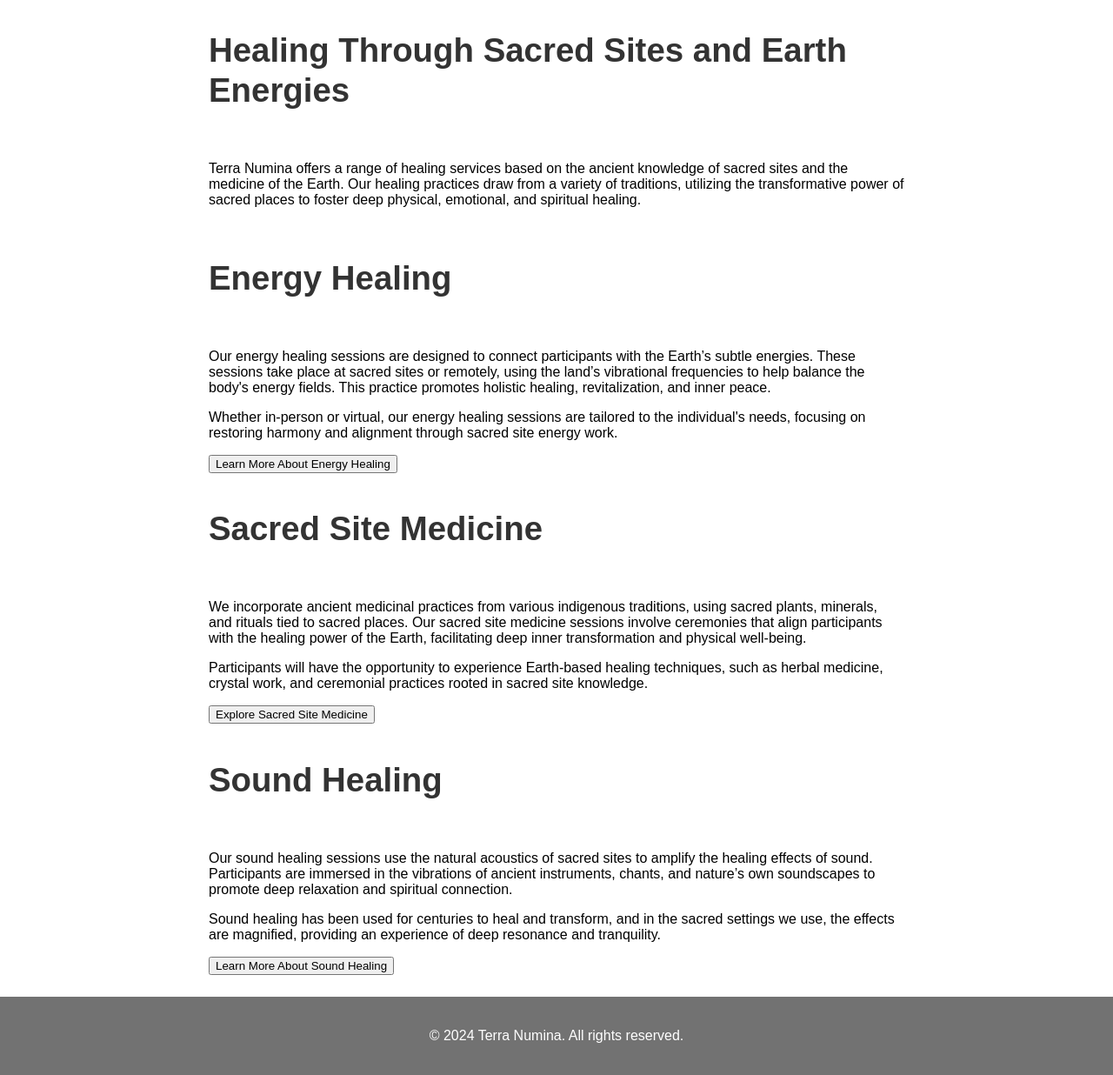
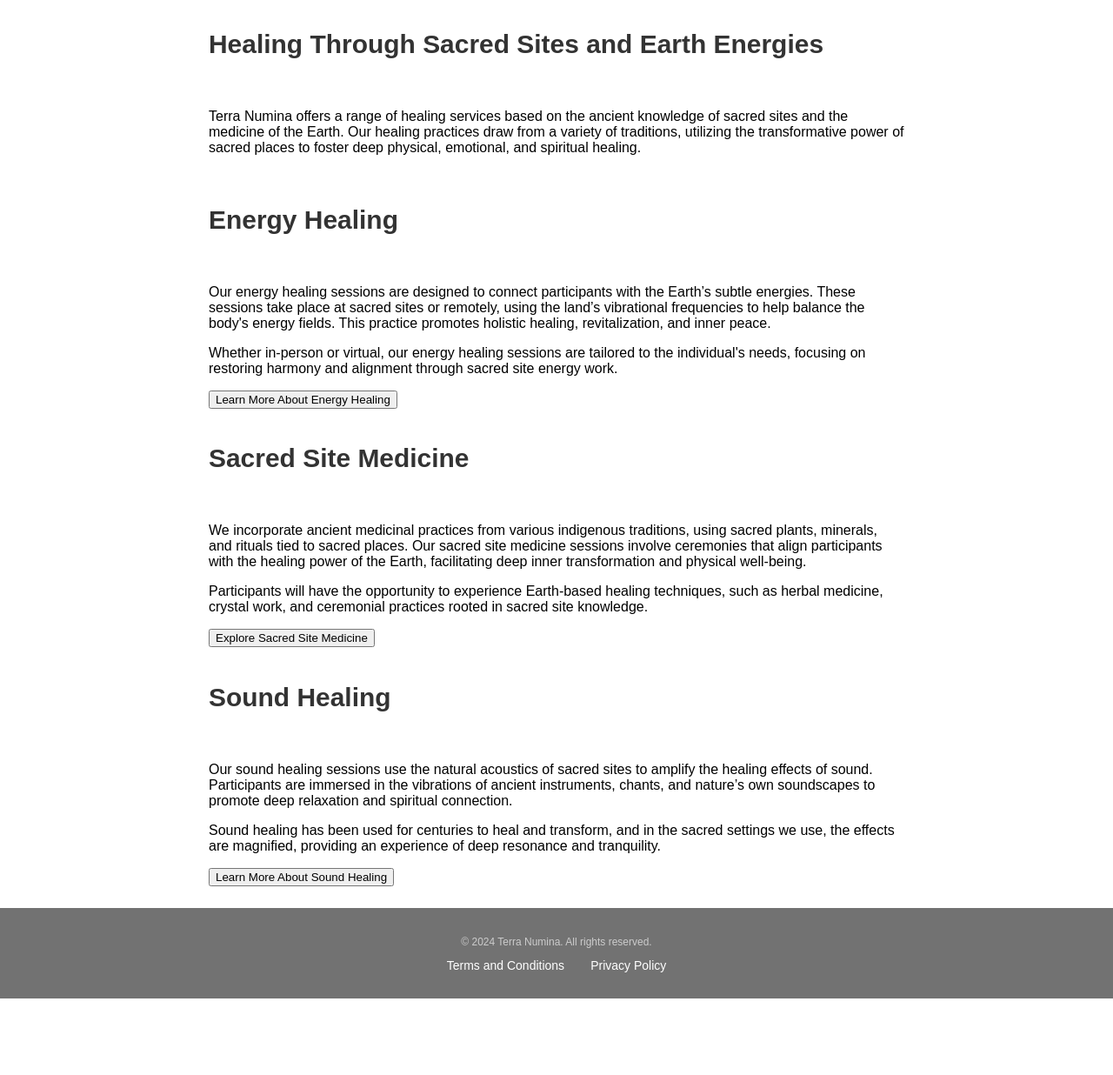
Before and after one commit to jnavno/terra_numina_webapp, a website: page public/privacy_policy.html in a window 1280 px wide. Shown: the part 257-1493 px from the top of the page at 87% size. After the commit the page ends 1405 px from the top, so only its background shows below. Drawn offline with Linux system fonts and the light colour scheme; no server answers.

Commit message:
added updated footer to public pages only

```diff
--- a/public/privacy_policy.html
+++ b/public/privacy_policy.html
@@ -30,7 +30,7 @@
             <!-- Section: Introduction -->
             <div class="subtitle-wrapper">
                 <div class="subtitle">
-                    <h2>Healing Through Sacred Sites and Earth Energies</h2>
+                    <h3>Healing Through Sacred Sites and Earth Energies</h3>
                 </div>
             </div>
             <div class="subsection-links">
@@ -40,7 +40,7 @@
             <!-- Section: Energy Healing -->
             <div class="subtitle-wrapper">
                 <div class="subtitle">
-                    <h2>Energy Healing</h2>
+                    <h3>Energy Healing</h3>
                 </div>
             </div>
             <div class="subsection-links">
@@ -52,7 +52,7 @@
             <!-- Section: Sacred Site Medicine -->
             <div class="subtitle-wrapper">
                 <div class="subtitle">
-                    <h2>Sacred Site Medicine</h2>
+                    <h3>Sacred Site Medicine</h3>
                 </div>
             </div>
             <div class="subsection-links">
@@ -64,7 +64,7 @@
             <!-- Section: Sound Healing -->
             <div class="subtitle-wrapper">
                 <div class="subtitle">
-                    <h2>Sound Healing</h2>
+                    <h3>Sound Healing</h3>
                 </div>
             </div>
             <div class="subsection-links">
@@ -75,8 +75,17 @@
         </div>
     </div>
 
-    <footer>
-        <p>&copy; 2024 Terra Numina. All rights reserved.</p>
+    <footer class="footer">
+        <div class="footer-container">
+            <div class="footer-copyright">
+                <p>&copy; 2024 Terra Numina. All rights reserved.</p>
+            </div>
+            <div class="footer-links">
+                <a href="terms_and_conditions.html">Terms and Conditions</a>
+                <a href="privacy_policy.html">Privacy Policy</a>
+            </div>
+
+        </div>
     </footer>
 </body>
 
```
Also changed, not shown: public/background.html (+10 -2 lines), public/contact.html (+11 -2 lines), public/offer_courses.html (+11 -2 lines), public/offer_healing.html (+11 -2 lines), public/offer_vision.html (+11 -2 lines), public/resources_ext.html (+13 -3 lines), public/resources_overview.html (+11 -2 lines), public/resources_read.html (+13 -0 lines), public/signup.html (+13 -0 lines), public/terms_and_conditions.html (+18 -9 lines).
